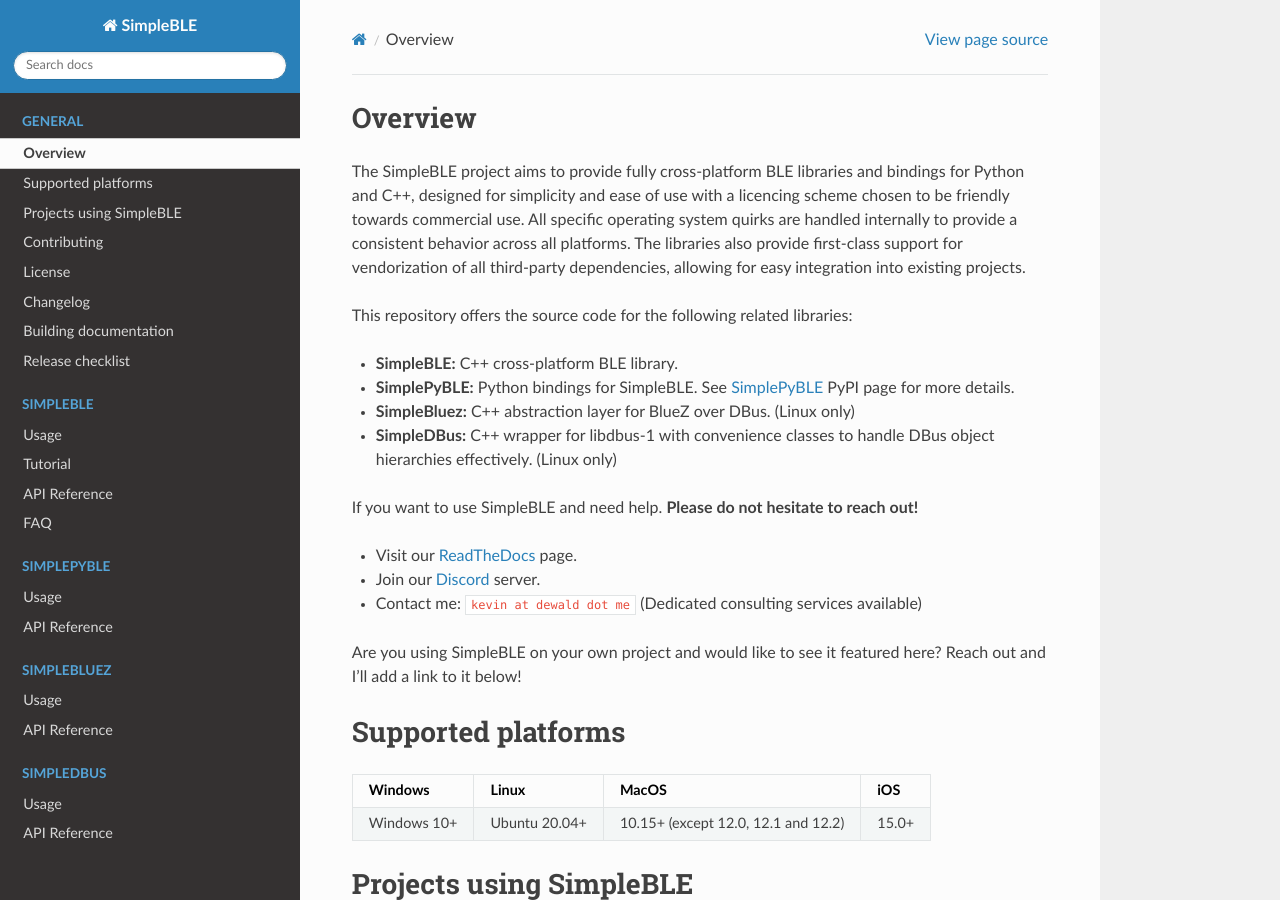
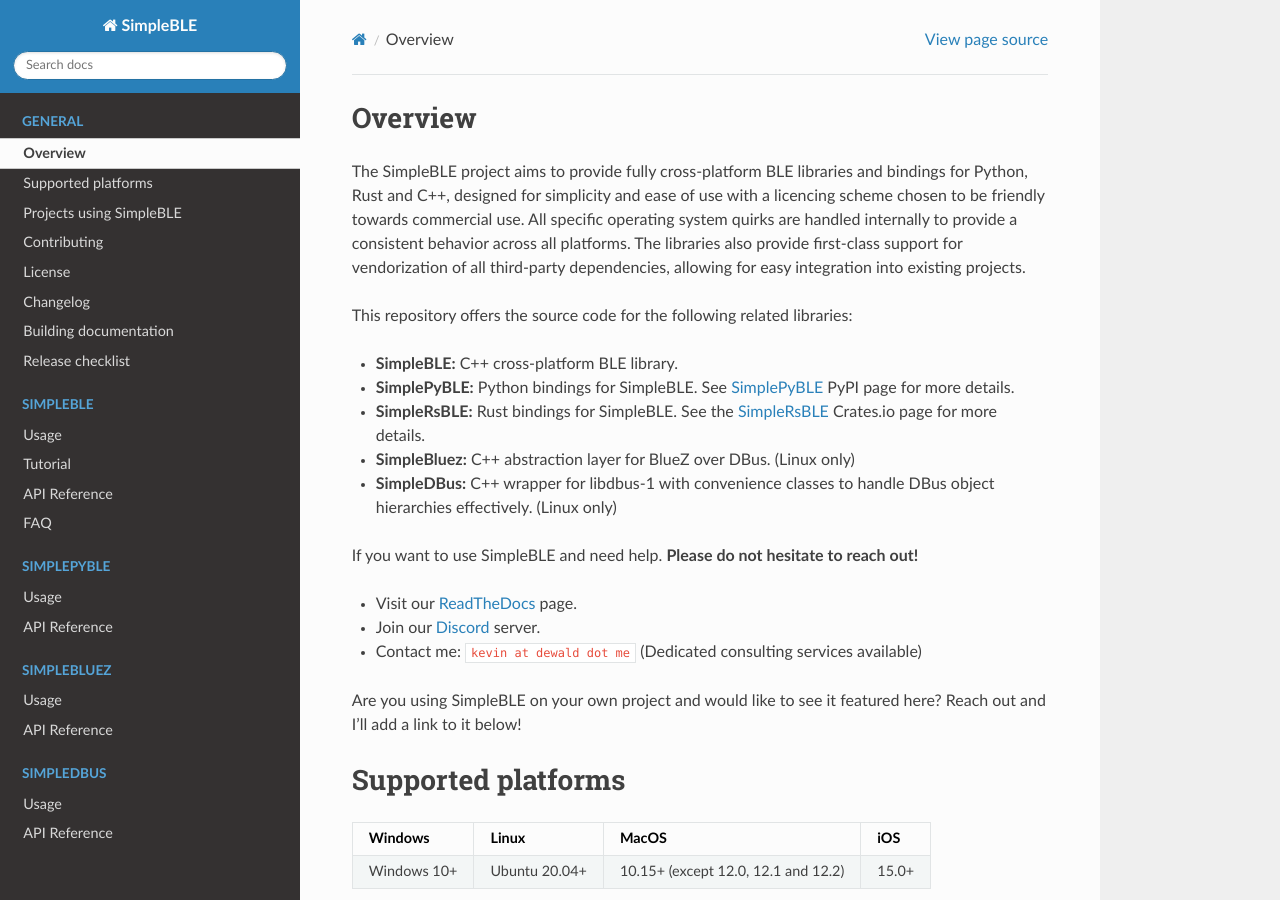
Before and after one commit to OpenBluetoothToolbox/SimpleBLE, a Sphinx documentation site: the page built from docs/overview.rst, in a window 1280 px wide and 900 px high. Built offline with Sphinx 7.4.7 and the Read the Docs theme 2.0.0, drawn with Linux system fonts in a browser that asks for light colours.

```diff
--- a/Cargo.toml
+++ b/Cargo.toml
@@ -2,10 +2,10 @@
 edition = "2021"
 
 name = "simplersble"
-version = "0.6.0-alpha2"
+version = "0.6.0-alpha3"
 license = "MIT"
 description = "The all-in-one Bluetooth library that makes it easy to add wireless connectivity to your projects."
-readme = "README.rst"
+readme = "simplersble/README.rst"
 repository = "https://github.com/OpenBluetoothToolbox/SimpleBLE"
 
 include = [
--- a/docs/overview.rst
+++ b/docs/overview.rst
@@ -2,7 +2,7 @@
 --------
 
 The SimpleBLE project aims to provide fully cross-platform BLE libraries and bindings
-for Python and C++, designed for simplicity and ease of use with a licencing scheme
+for Python, Rust and C++, designed for simplicity and ease of use with a licencing scheme
 chosen to be friendly towards commercial use. All specific operating system quirks
 are handled internally to provide a consistent behavior across all platforms. The
 libraries also provide first-class support for vendorization of all third-party
@@ -12,6 +12,7 @@
 
 * **SimpleBLE:** C++ cross-platform BLE library.
 * **SimplePyBLE:** Python bindings for SimpleBLE. See `SimplePyBLE`_ PyPI page for more details.
+* **SimpleRsBLE:** Rust bindings for SimpleBLE. See the `SimpleRsBLE`_ Crates.io page for more details.
 * **SimpleBluez:** C++ abstraction layer for BlueZ over DBus. (Linux only)
 * **SimpleDBus:** C++ wrapper for libdbus-1 with convenience classes to handle DBus object hierarchies effectively. (Linux only)
 
@@ -54,6 +55,8 @@
 
 .. _SimplePyBLE: https://pypi.org/project/simplepyble/
 
+.. _SimpleRsBLE: https://crates.io/crates/simplersble
+
 .. _MIT Licence: https://github.com/OpenBluetoothToolbox/SimpleBLE/blob/main/LICENCE.md
 
 .. _fmtlib: https://github.com/fmtlib/fmt
```
Also changed, not shown: README.rst (+5 -2 lines), simplersble/README.md (added), 2 other files.
